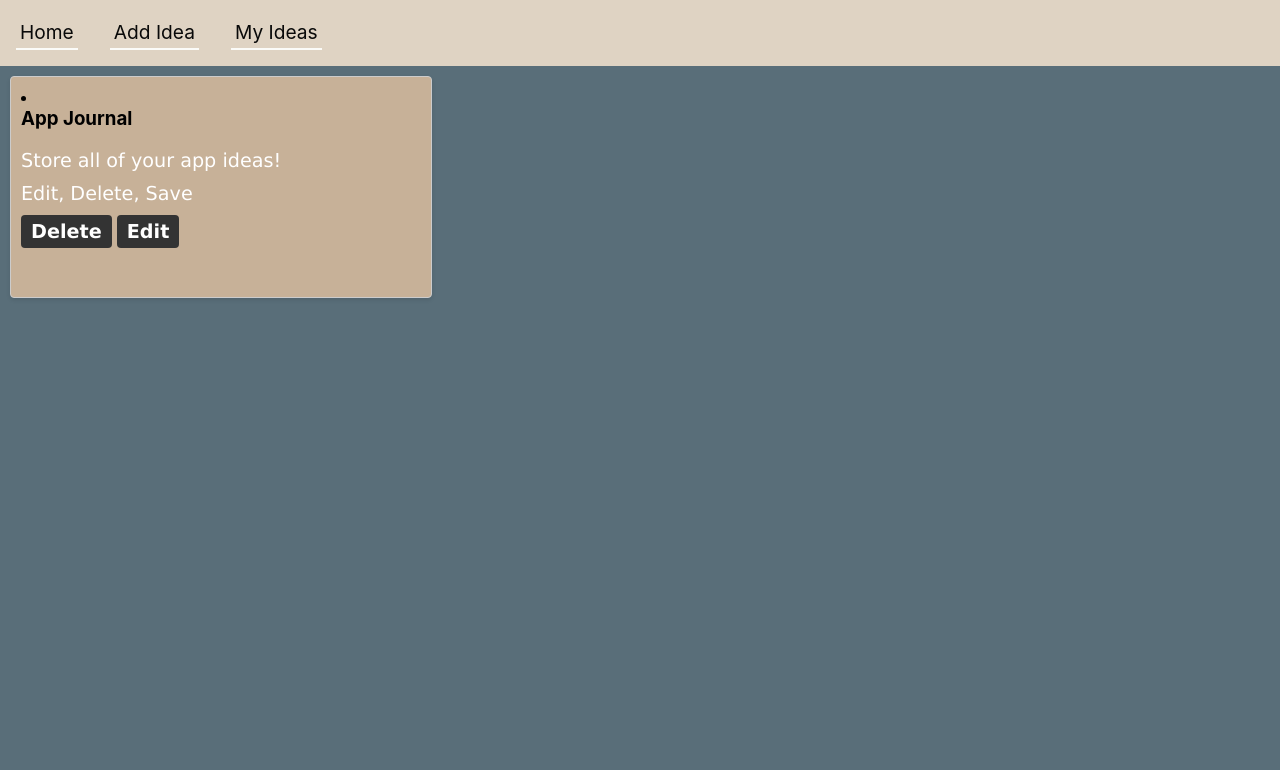
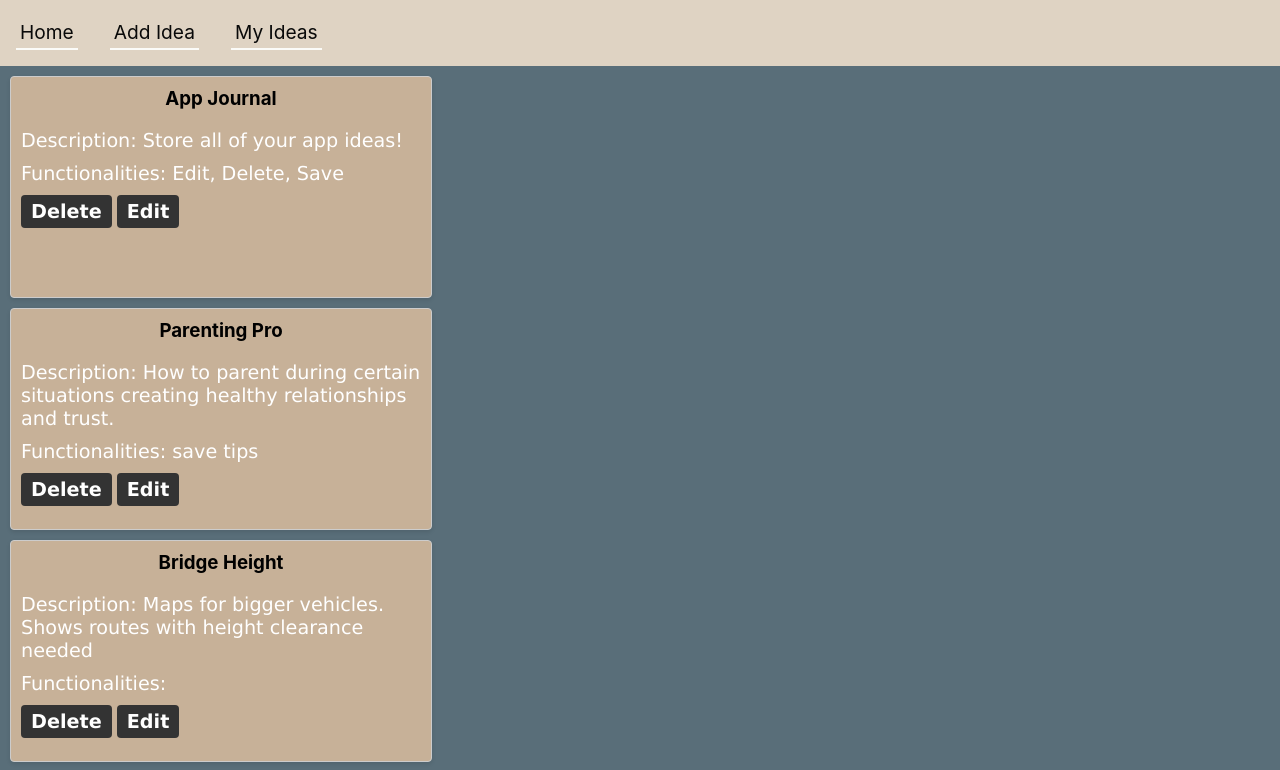
Before and after one commit to heather-tech/APP-JOURNAL, a React (Create React App) app: page /ideas in a window 1280 px wide. Shown: the top 770 px of the page. Built offline with nearby package versions, Linux system fonts and the light colour scheme; data requests are answered from the project's data file.

Commit message:
input values not clearing
1 typeerror

```diff
--- a/db.json
+++ b/db.json
@@ -5,6 +5,24 @@
       "description": "Store all of your app ideas!",
       "func": "Edit, Delete, Save",
       "id": 2
+    },
+    {
+      "title": "Parenting Pro",
+      "description": "How to parent during certain situations creating healthy relationships and trust.",
+      "func": "save tips",
+      "id": 3
+    },
+    {
+      "title": "Bridge Height",
+      "description": "Maps for bigger vehicles. Shows routes with height clearance needed",
+      "func": "",
+      "id": 4
+    },
+    {
+      "title": "g",
+      "description": "g",
+      "func": "g",
+      "id": 5
     }
   ]
 }
--- a/src/Idea.js
+++ b/src/Idea.js
@@ -16,7 +16,7 @@ const Idea = ({ idea, deleteIdea, editIdea }) => {
 
   if (isEditing) {
     return (
-      <li>
+
         <form onSubmit={handleEdit}>
           <input
             type="text"
@@ -36,18 +36,18 @@ const Idea = ({ idea, deleteIdea, editIdea }) => {
           />
           <button type="submit">Save</button>
         </form>
-      </li>
+
     );
   }
 
   return (
-    <li>
+    <div>
       <h3>{idea.title}</h3>
-      <p>{idea.description}</p>
-      <p>{idea.func}</p>
+      <p>Description: {idea.description}</p>
+      <p>Functionalities: {idea.func}</p>
       <button onClick={() => deleteIdea(idea.id)}>Delete</button>
       <button onClick={() => setIsEditing(true)}>Edit</button>
-    </li>
+    </div>
   );
 };
 
--- a/src/IdeaForm.js
+++ b/src/IdeaForm.js
@@ -8,6 +8,7 @@ const IdeaForm = ({ addIdea }) => {
 
 
   const handleSubmit = (e) => {
+    alert('Idea Saved!');
     e.preventDefault();
     fetch('http://localhost:8000/ideas', {
       method: 'POST',
@@ -18,7 +19,7 @@ const IdeaForm = ({ addIdea }) => {
     .then(ideaObject => {
       console.log(ideaObject)
           addIdea( ideaObject );
-
+        // clear all input values
     setTitle('');
     setDescription('');
     setFunc('')
@@ -37,19 +38,22 @@ const IdeaForm = ({ addIdea }) => {
         placeholder="App Name"
         value={title}
         onChange={(e) => setTitle(e.target.value)}
-      />
+        />
+        <br />
       <textarea
         placeholder="Brief Description"
         value={description}
         onChange={(e) => setDescription(e.target.value)}
-      />
+        />
+        <br />
+
       <input
         type="text"
         placeholder="Functionalities"
         value={func}
         onChange={(e) => setFunc(e.target.value)}
-
       />
+      <br />
 
       <button type="submit">Add Idea</button>
 
--- a/src/index.css
+++ b/src/index.css
@@ -60,7 +60,13 @@ form {
 
 form > input,
 form > textarea {
-  width: 50%
+  box-sizing:border-box;
+  border-color: #000;
+  border-style:double ;
+
+  width: 40%
+
+
 }
 
 .idea-card {
@@ -76,6 +82,7 @@ form > textarea {
 
 .idea-card h3 {
   margin-top: 0;
+  text-align: center;
 }
 
 .idea-card p {
@@ -90,6 +97,8 @@ form > textarea {
   margin-right: 5px;
   cursor: pointer;
   border-radius: 4px;
+
+
 }
 
 .idea-list {
```
